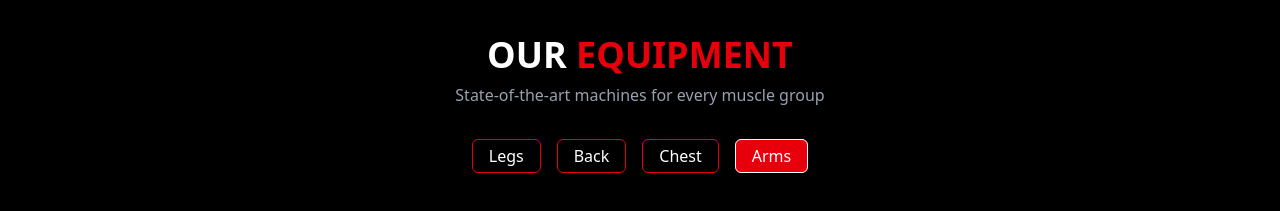
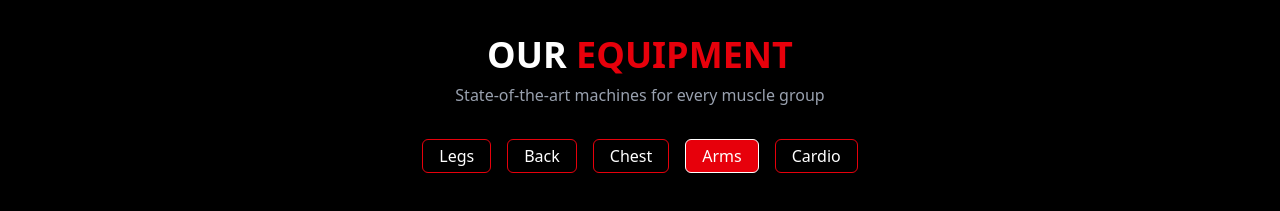
Before and after one commit to shandiru/progress-work-gym, a React (Vite) app: page / in a window 1280 px wide. Shown: the part 3640-3851 px from the top of the page. Built offline with nearby package versions, Linux system fonts and the light colour scheme; grey boxes are pictures that could not be loaded.

Commit message:
add new section

```diff
--- a/src/components/Home/Equipment.jsx
+++ b/src/components/Home/Equipment.jsx
@@ -55,6 +55,13 @@ const equipmentData = {
       desc: "Assisted tricep dip machine",
       img: "/placeholder.webp",
     },
+  ],
+    Cardio: [
+    {
+      name: "Preacher Curl Bench",
+      desc: "Isolated bicep curl training bench",
+      img: "/placeholder.webp",
+    }
   ],
 };
 
```
